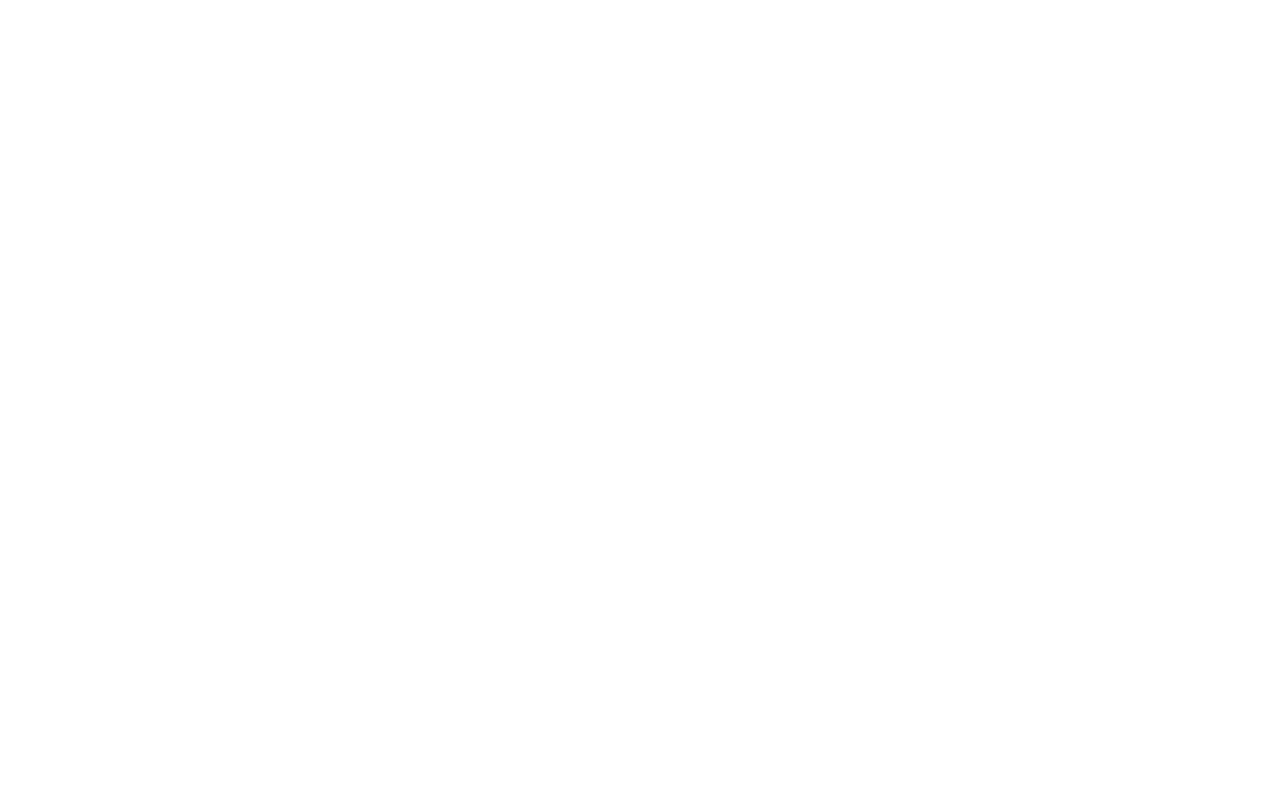
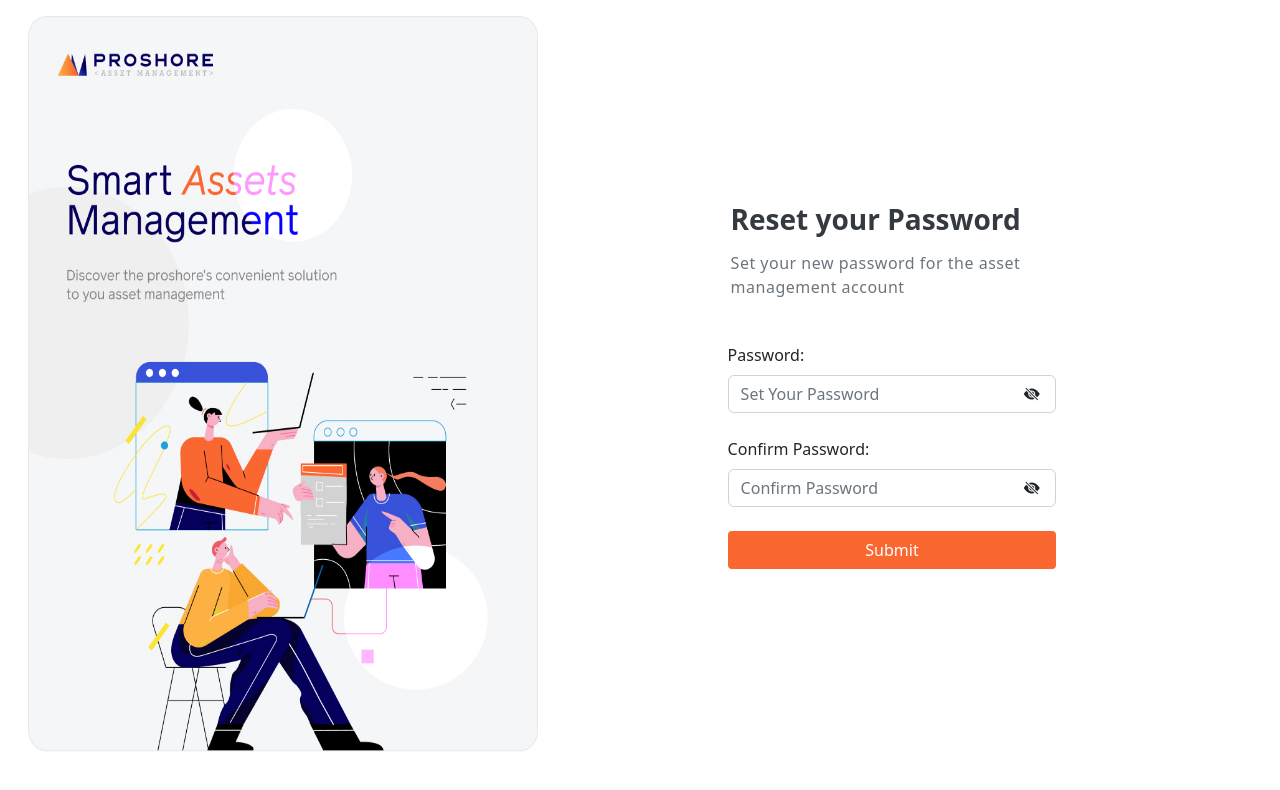
Before and after one commit to proshore/ProshoreAssetManagement-Frontend, a Vue app: page /resetpassword in a window 1280 px wide. Before the commit this address had no page. Shown: the top 790 px of the page. Built offline with nearby package versions, Linux system fonts and the light colour scheme.

Commit message:
user can reset password

```diff
--- a/src/modules/login/router/index.js
+++ b/src/modules/login/router/index.js
@@ -1,7 +1,7 @@
 const ViewLogin = ()=> import("../views/ViewLogin.vue");
 const ForgotPassword = ()=> import("../views/ViewForgotPassword.vue")
 const SentMail = ()=> import("../views/SentMail.vue")
-
+const ViewResetPassword = ()=> import("../views/ViewResetPassword.vue")
 const loginRoutes = [
         {
             path:"/",
@@ -17,6 +17,11 @@
         path:"/sentmail",
         name:"sentmail",
         component:SentMail
+    },
+    {
+        path:"/resetpassword",
+        name:"resetpassword",
+        component:ViewResetPassword
     }
 
 
--- /dev/null
+++ b/src/modules/login/views/ViewResetPassword.vue
@@ -0,0 +1,172 @@
+<script>
+    import BaseInput from "@/components/BaseInput.vue";
+    import validatePassword from "@/utils/validatePassword.js";
+    import {registerUser} from '@/modules/register/services'
+    import BaseAlert from "../../../components/BaseAlert.vue";
+    import TogglePassword from "@/components/togglePassword.vue";
+    export default {
+      data() {
+        return {
+
+          password: {
+            value: "",
+            error: "",
+            seen:false
+          },
+
+          cpassword: {
+            value: "",
+            error: "",
+            seen:false
+          },
+          submission:{
+            message:'',
+            isVerified:false
+          }
+
+        };
+      },
+      components: {
+        BaseInput,
+        BaseAlert,
+        TogglePassword
+    },
+
+      methods: {
+
+        validateField(field) {
+          if (field === "password") {
+            let response = validatePassword(this.password.value);
+            this.password.error = response.errorMessage;
+          }
+          if (field === "cpassword") {
+            if (this.password.value != this.cpassword.value) {
+              this.cpassword.error = "Passwords should match";
+            } else {
+              this.cpassword.error = "";
+            }
+          }
+        },
+        toggleSeen(field){
+          if(field == 'cpassword'){
+            this.cpassword.seen= !this.cpassword.seen
+          }
+          if(field == 'password'){
+            this.password.seen= !this.password.seen
+          }
+          console.log(this.password.seen);
+        },
+        async handleSubmit() {
+          this.validateField("cpassword")
+          if (!this.password.value && !this.cpassword.value) {
+            this.submission.message="Password must be provided";
+            return;
+          }
+          if (this.password.value != this.cpassword.value) {
+            this.validateField("cpassword");
+            this.submission.message ="Passwords do not match"
+            return;
+          }
+          if (!this.password.error && !this.cpassword.error) {
+            try {
+              const response = await registerUser(
+                this.formData()
+              );
+              this.submission = {message:"Password Changed Successfully", isVerified:true}
+              console.log("response:",response);
+              setTimeout(()=>this.$router.push({name:'login'}),2000)
+            } catch (error) {
+              this.submission.message =error
+            }
+            return;
+          }
+          else {
+            this.submission.message = "The form is not filled properly"
+          }
+        },
+        formData(){
+          return{
+            data:{
+            password:this.password.value,
+            },
+            token:"1bxXVTgMmdgiClqXZ8Rdmg"
+          }
+        },
+
+    },
+    };
+    </script>
+
+    <template>
+      <div class="container-fluid d-flex justify-content-center">
+        <div class="row w-100 main-container p-3">
+          <section class="d-none d-lg-block col-lg-5 register-img"></section>
+          <section
+            class="
+              col-12 col-lg-6
+              mx-xl-5
+              d-flex
+              justify-content-center
+              align-items-center
+            "
+          >
+            <div class="register-form-container">
+              <div class="register-head">
+                <h3 class="register-head-title">Reset your Password</h3>
+                <sub class="register-head-subtitle"
+                  >Set your new password for the asset management account</sub
+                >
+              </div>
+
+              <div class="container-fluid mt-5">
+                <BaseAlert :submission="submission"/>
+                <form @submit.prevent="handleSubmit">
+                  <div class="mb-4">
+                     <label for="password" class="form-label">Password:</label>
+                    <div class="password-field d-flex">
+
+                      <input
+                      class="form-control"
+                        name="password"
+                        :type="[password.seen? 'text':'password']"
+                        id="password"
+                        label="Password"
+                        placeholder="Set Your Password"
+                        v-model="password.value"
+                        @keyup="validateField('password')"
+                        data-cy="register-password"
+                      />
+                      <TogglePassword :seen="password.seen" @clicked="toggleSeen('password')" />
+                      </div>
+                     <div v-if="password.error" class="form-text text-danger" v-text="password.error"></div>
+                  </div>
+
+                  <div class="mb-4">
+                     <label for="cpassword" class="form-label">Confirm Password:</label>
+                    <div class="password-field d-flex">
+                    <input
+                    class="form-control"
+                      name="cpassword"
+                      :type="[cpassword.seen ? 'text':'password']"
+                      id="cpassword"
+                      label="Confirm Password"
+                      placeholder="Confirm Password"
+                      v-model="cpassword.value"
+                      @keyup="validateField('cpassword')"
+                      data-cy="register-cpassword"
+                    />
+                    <TogglePassword :seen="cpassword.seen" @clicked="toggleSeen('cpassword')" />
+                    </div>
+                    <div v-if="cpassword.error" class="form-text text-danger" v-text="cpassword.error"></div>
+                  </div>
+
+                  <button class="btn w-100 w-md-50 button-color" data-cy="register-btn" type="submit">
+                    Submit
+                  </button>
+                </form>
+              </div>
+            </div>
+          </section>
+        </div>
+      </div>
+    </template>
--- a/src/router/index.js
+++ b/src/router/index.js
@@ -3,6 +3,7 @@
 
 import registerRoutes from "@/modules/register/router"
 import loginRoutes from "@/modules/login/router"
+
 
 // const ViewHome = () => import('@/views/ViewHome.vue')
 const ViewDashBoard = () => import('@/components/DashBoard.vue')
```
